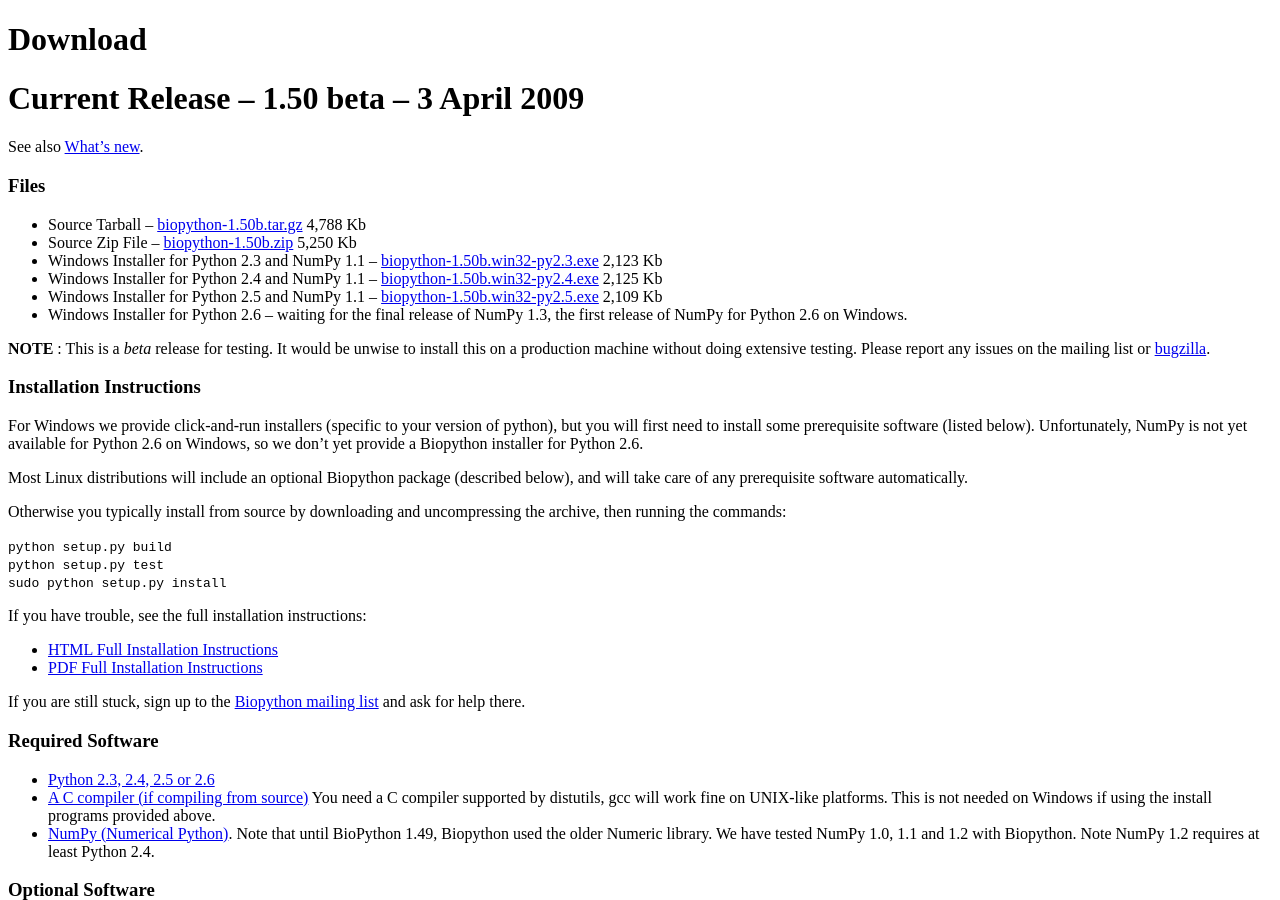
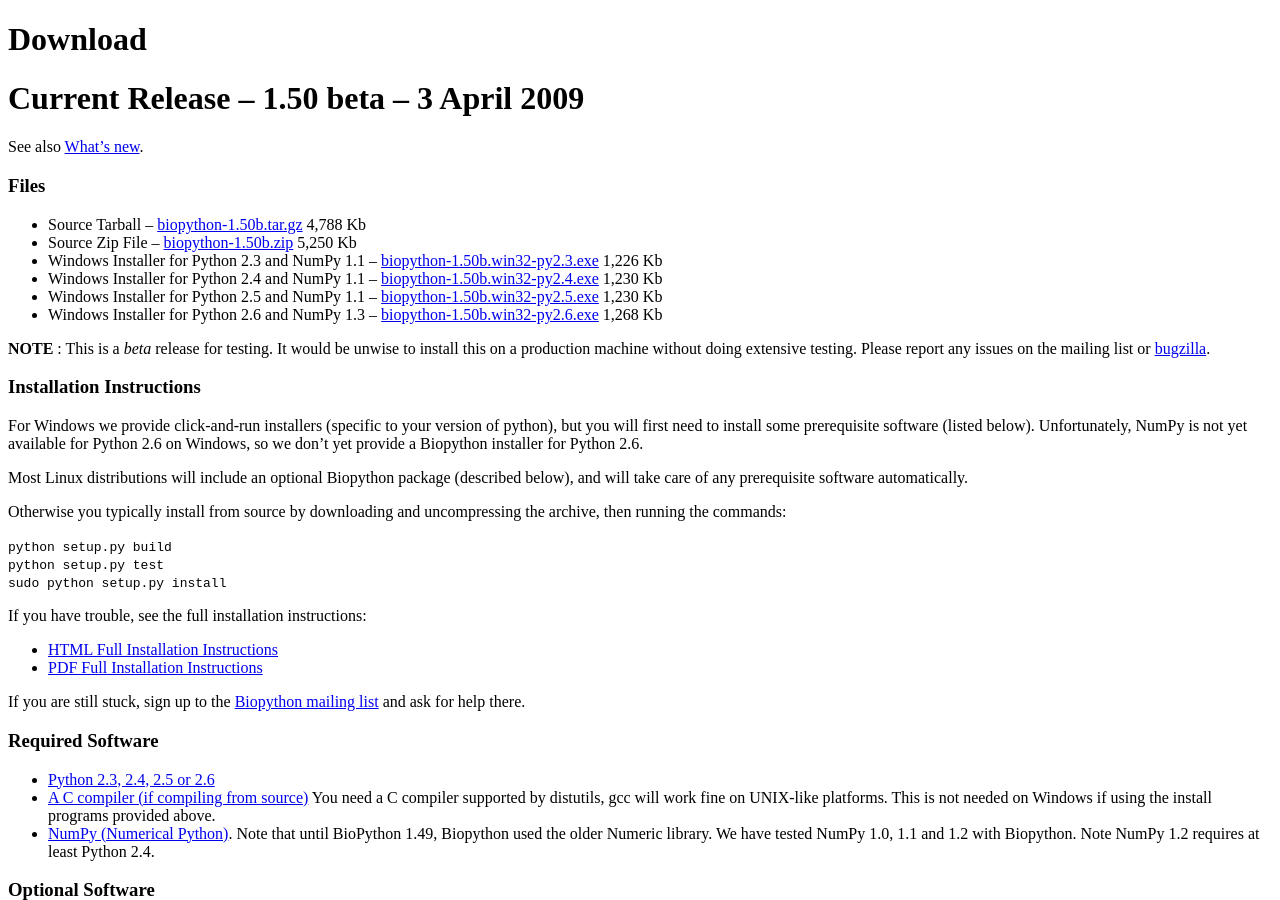
Before and after one commit to biopython/biopython.github.io, a Jekyll site: the page built from wiki/Download.md, in a window 1280 px wide and 900 px high. Built offline with Jekyll 4.4.1, drawn with Linux system fonts in a browser that asks for light colours.

Commit message:
/* Current Release -- 1.50 beta -- 3 April 2009 */ Adding windows installer fo Python 2.6

```diff
--- a/wiki/Download.md
+++ b/wiki/Download.md
@@ -19,15 +19,16 @@ See also [What's new](http://biopython.open-bio.org/SRC/biopython/NEWS).
     5,250 Kb
 -   Windows Installer for Python 2.3 and NumPy 1.1 --
     [biopython-1.50b.win32-py2.3.exe](http://biopython.org/DIST/biopython-1.50b.win32-py2.3.exe)
-    2,123 Kb
+    1,226 Kb
 -   Windows Installer for Python 2.4 and NumPy 1.1 --
     [biopython-1.50b.win32-py2.4.exe](http://biopython.org/DIST/biopython-1.50b.win32-py2.4.exe)
-    2,125 Kb
+    1,230 Kb
 -   Windows Installer for Python 2.5 and NumPy 1.1 --
     [biopython-1.50b.win32-py2.5.exe](http://biopython.org/DIST/biopython-1.50b.win32-py2.5.exe)
-    2,109 Kb
--   Windows Installer for Python 2.6 -- waiting for the final release of
-    NumPy 1.3, the first release of NumPy for Python 2.6 on Windows.
+    1,230 Kb
+-   Windows Installer for Python 2.6 and NumPy 1.3 --
+    [biopython-1.50b.win32-py2.6.exe](http://biopython.org/DIST/biopython-1.50b.win32-py2.6.exe)
+    1,268 Kb
 
 **NOTE** : This is a *beta* release for testing. It would be unwise to
 install this on a production machine without doing extensive testing.
```
Also changed, not shown: 1 other file.
